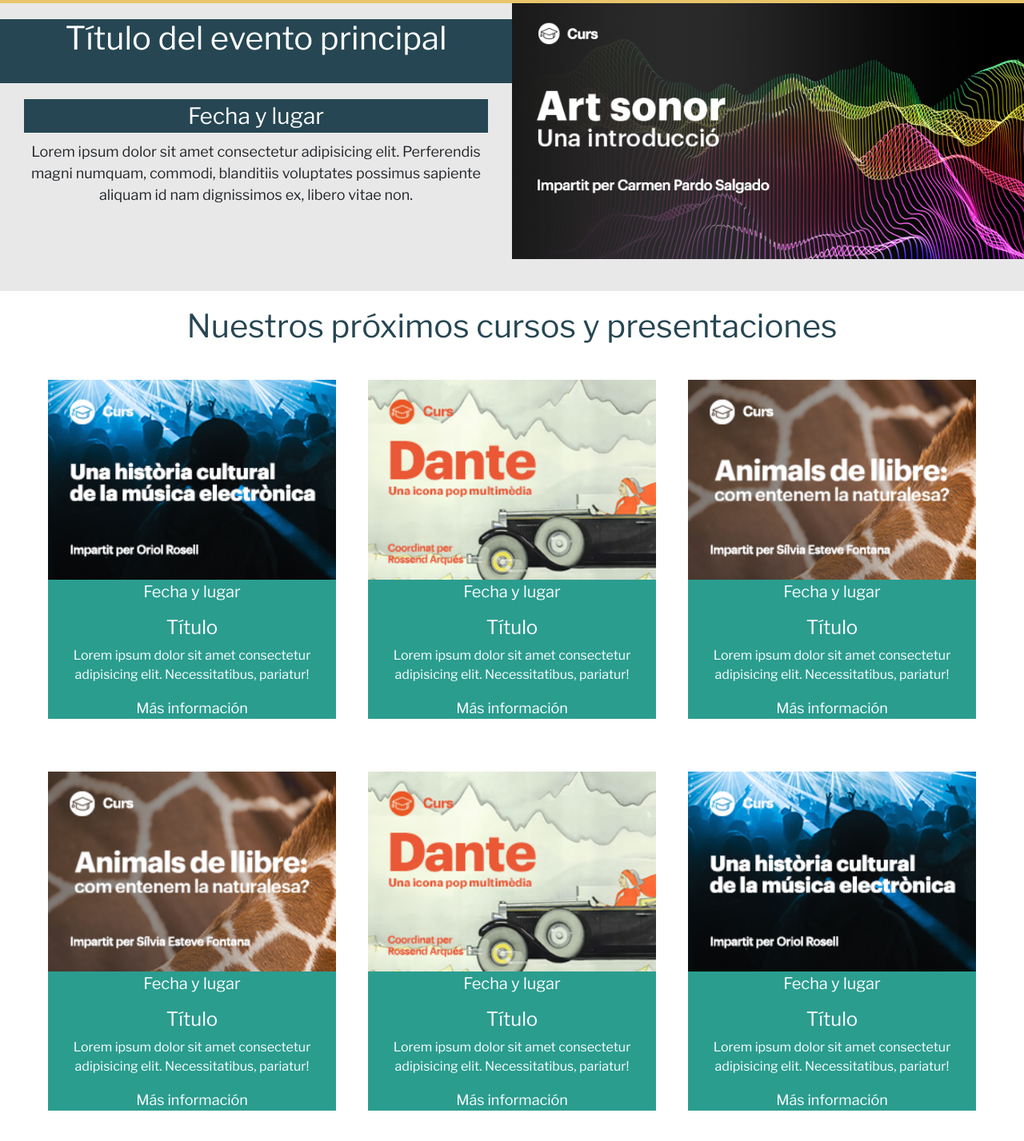
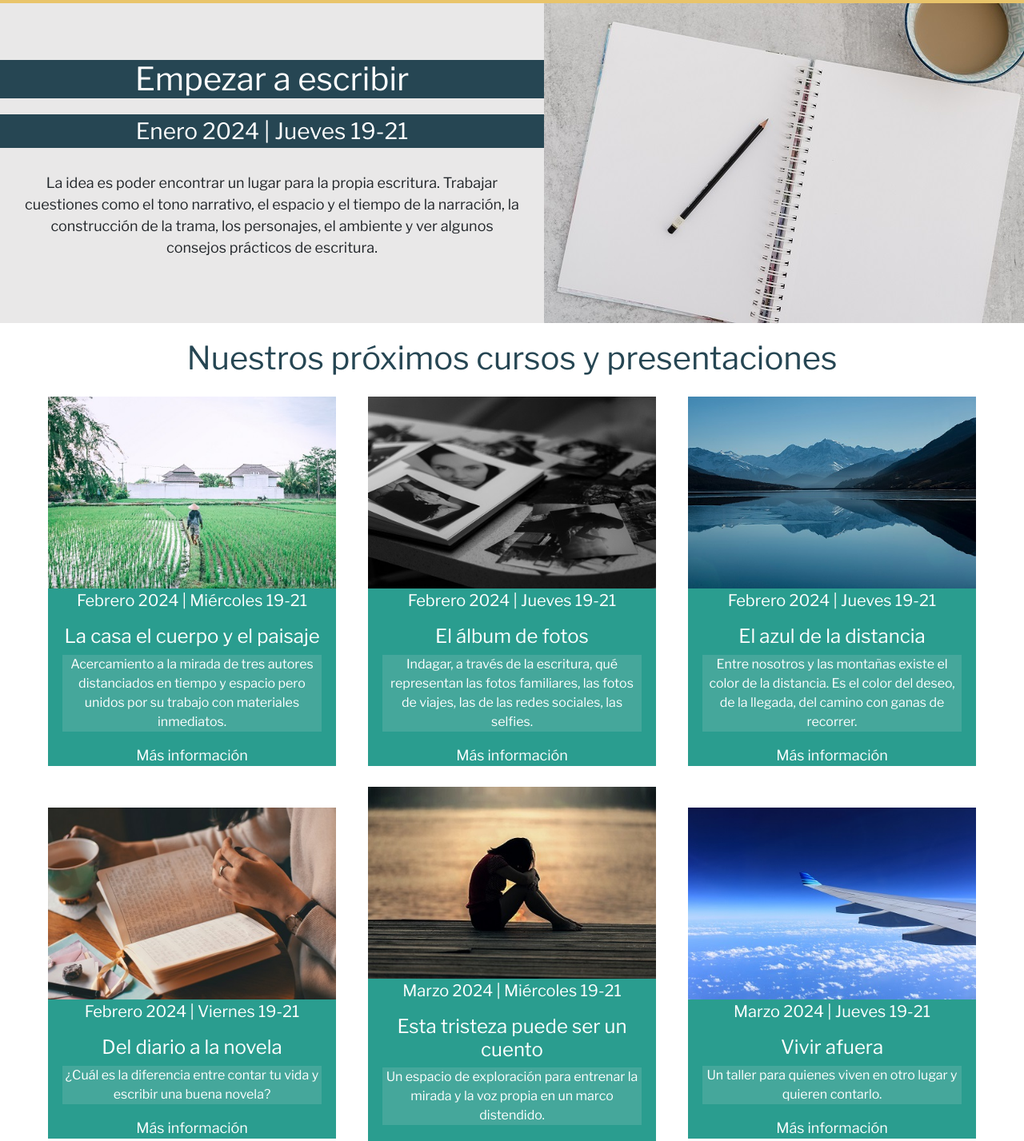
Before and after one commit to smelitsko/PF-Melitsko, a website: page pages/agenda.html in a window 1280 px wide. Shown: the part 67-1494 px from the top of the page at 80% size. Drawn offline with nearby package versions, Linux system fonts and the light colour scheme; a web font is replaced by a local one.

Commit message:
cambio tarjetas en agenda

```diff
--- a/pages/agenda.html
+++ b/pages/agenda.html
@@ -84,155 +84,110 @@
     </header>
     <main>
       <section class="agenda-hero">
-        <div>
-          <h1>Título del evento principal</h1>
-          <p class="fecha-y-lugar">Fecha y lugar</p>
+        <div class="agenda-hero-texto">
+          <h1>Empezar a escribir</h1>
+          <p class="fecha-y-lugar">Enero 2024 | Jueves 19-21</p>
           <p>
-            Lorem ipsum dolor sit amet consectetur adipisicing elit. Perferendis
-            magni numquam, commodi, blanditiis voluptates possimus sapiente
-            aliquam id nam dignissimos ex, libero vitae non.
+            La idea es poder encontrar un lugar para la propia escritura.
+            Trabajar cuestiones como el tono narrativo, el espacio y el tiempo
+            de la narración, la construcción de la trama, los personajes, el
+            ambiente y ver algunos consejos prácticos de escritura.
           </p>
         </div>
-        <div>
-          <img
-            src="../img/agenda-hero.png"
-            alt="Curso Una introducción al arte sonoro"
-          />
-        </div>
+        <img src="../img/agenda-1.jpg" alt="Foto de diario y lapicera" />
       </section>
-      <h2>Nuestros próximos cursos y presentaciones</h2>
+      <h2 class="agenda-h2">Nuestros próximos cursos y presentaciones</h2>
       <section class="agenda-galeria-contenedor">
         <div class="agenda-galeria-contenedor-item">
           <img
-            src="../img/banner-1.png"
-            alt="Curso una historia cultural de la música electrónica"
+            src="../img/agenda-2.jpg"
+            alt="Paisaje con casas de fondo y campesino caminando"
           />
           <div class="agenda-galeria-contenedor-item-texto">
-            <p class="fecha-y-lugar-galeria">Fecha y lugar</p>
-            <h3>Título</h3>
-            <p>
-              Lorem ipsum dolor sit amet consectetur adipisicing elit.
-              Necessitatibus, pariatur!
+            <p class="fecha-y-lugar-galeria">Febrero 2024 | Miércoles 19-21</p>
+            <h3>La casa el cuerpo y el paisaje</h3>
+            <p class="descripcion-del-evento">
+              Acercamiento a la mirada de tres autores distanciados en tiempo y
+              espacio pero unidos por su trabajo con materiales inmediatos.
             </p>
             <a href="">Más información </a>
           </div>
         </div>
         <div class="agenda-galeria-contenedor-item">
           <img
-            src="../img/banner-2.png"
-            alt="Curso Dante ícono pop multimedia"
+            src="../img/agenda-3.jpg"
+            alt="Fotos en blanco y negro de album familiar"
           />
           <div class="agenda-galeria-contenedor-item-texto">
-            <p class="fecha-y-lugar-galeria">Fecha y lugar</p>
-            <h3>Título</h3>
-            <p>
-              Lorem ipsum dolor sit amet consectetur adipisicing elit.
-              Necessitatibus, pariatur!
+            <!-- <img src="../img/clock.png" alt="" /> -->
+            <p class="fecha-y-lugar-galeria">Febrero 2024 | Jueves 19-21</p>
+            <h3>El álbum de fotos</h3>
+            <p class="descripcion-del-evento">
+              Indagar, a través de la escritura, qué representan las fotos
+              familiares, las fotos de viajes, las de las redes sociales, las
+              selfies.
+            </p>
+            <a href="">Más información </a>
+          </div>
+        </div>
+
+        <div class="agenda-galeria-contenedor-item">
+          <img
+            src="../img/agenda-4.jpg"
+            alt="Foto de montañas en tonos azules"
+          />
+          <div class="agenda-galeria-contenedor-item-texto">
+            <p class="fecha-y-lugar-galeria">Febrero 2024 | Jueves 19-21</p>
+            <h3>El azul de la distancia</h3>
+            <p class="descripcion-del-evento">
+              Entre nosotros y las montañas existe el color de la distancia. Es
+              el color del deseo, de la llegada, del camino con ganas de
+              recorrer.
+            </p>
+            <a href="">Más información </a>
+          </div>
+        </div>
+
+        <div class="agenda-galeria-contenedor-item">
+          <img
+            src="../img/agenda-5.jpg"
+            alt="mujer leyendo diario escrito a mano"
+          />
+          <div class="agenda-galeria-contenedor-item-texto">
+            <p class="fecha-y-lugar-galeria">Febrero 2024 | Viernes 19-21</p>
+            <h3>Del diario a la novela</h3>
+            <p class="descripcion-del-evento">
+              ¿Cuál es la diferencia entre contar tu vida y escribir una buena
+              novela?
             </p>
             <a href="">Más información </a>
           </div>
         </div>
         <div class="agenda-galeria-contenedor-item">
           <img
-            src="../img/banner-3.png"
-            alt="Curso Animales en libertad y la naturaleza"
+            src="../img/agenda-6.jpg"
+            alt="chica en la playa cabeza sobre rodillas"
           />
           <div class="agenda-galeria-contenedor-item-texto">
-            <p class="fecha-y-lugar-galeria">Fecha y lugar</p>
-            <h3>Título</h3>
-            <p>
-              Lorem ipsum dolor sit amet consectetur adipisicing elit.
-              Necessitatibus, pariatur!
+            <p class="fecha-y-lugar-galeria">Marzo 2024 | Miércoles 19-21</p>
+            <h3>Esta tristeza puede ser un cuento</h3>
+            <p class="descripcion-del-evento">
+              Un espacio de exploración para entrenar la mirada y la voz propia
+              en un marco distendido.
             </p>
             <a href="">Más información </a>
           </div>
         </div>
         <div class="agenda-galeria-contenedor-item">
           <img
-            src="../img/banner-3.png"
-            alt="Curso Animales en libertad y la naturaleza"
+            src="../img/agenda-7.jpg"
+            alt="ala del avion volando con cielo de fondo"
           />
           <div class="agenda-galeria-contenedor-item-texto">
-            <p class="fecha-y-lugar-galeria">Fecha y lugar</p>
-            <h3>Título</h3>
-            <p>
-              Lorem ipsum dolor sit amet consectetur adipisicing elit.
-              Necessitatibus, pariatur!
-            </p>
-            <a href="">Más información </a>
-          </div>
-        </div>
-        <div class="agenda-galeria-contenedor-item">
-          <img
-            src="../img/banner-2.png"
-            alt="Curso Dante ícono pop multimedia"
-          />
-          <div class="agenda-galeria-contenedor-item-texto">
-            <p class="fecha-y-lugar-galeria">Fecha y lugar</p>
-            <h3>Título</h3>
-            <p>
-              Lorem ipsum dolor sit amet consectetur adipisicing elit.
-              Necessitatibus, pariatur!
-            </p>
-            <a href="">Más información </a>
-          </div>
-        </div>
-        <div class="agenda-galeria-contenedor-item">
-          <img
-            src="../img/banner-1.png"
-            alt="Curso una historia cultural de la música electrónica"
-          />
-          <div class="agenda-galeria-contenedor-item-texto">
-            <p class="fecha-y-lugar-galeria">Fecha y lugar</p>
-            <h3>Título</h3>
-            <p>
-              Lorem ipsum dolor sit amet consectetur adipisicing elit.
-              Necessitatibus, pariatur!
-            </p>
-            <a href="">Más información </a>
-          </div>
-        </div>
-        <div class="agenda-galeria-contenedor-item">
-          <img
-            src="../img/banner-1.png"
-            alt="Curso una historia cultural de la música electrónica"
-          />
-          <div class="agenda-galeria-contenedor-item-texto">
-            <p class="fecha-y-lugar-galeria">Fecha y lugar</p>
-            <h3>Título</h3>
-            <p>
-              Lorem ipsum dolor sit amet consectetur adipisicing elit.
-              Necessitatibus, pariatur!
-            </p>
-            <a href="">Más información </a>
-          </div>
-        </div>
-        <div class="agenda-galeria-contenedor-item">
-          <img
-            src="../img/banner-2.png"
-            alt="Curso Dante ícono pop multimedia"
-          />
-          <div class="agenda-galeria-contenedor-item-texto">
-            <h3>Título</h3>
-            <p class="fecha-y-lugar-galeria">Fecha y lugar</p>
-            <p>
-              Lorem ipsum dolor sit amet consectetur adipisicing elit.
-              Necessitatibus, pariatur!
-            </p>
-            <a href="">Más información </a>
-          </div>
-        </div>
-        <div class="agenda-galeria-contenedor-item">
-          <img
-            src="../img/banner-3.png"
-            alt="Curso Animales en libertad y la naturaleza"
-          />
-          <div class="agenda-galeria-contenedor-item-texto">
-            <p class="fecha-y-lugar-galeria">Fecha y lugar</p>
-            <h3>Título</h3>
-            <p>
-              Lorem ipsum dolor sit amet consectetur adipisicing elit.
-              Necessitatibus, pariatur!
+            <p class="fecha-y-lugar-galeria">Marzo 2024 | Jueves 19-21</p>
+            <h3>Vivir afuera</h3>
+            <p class="descripcion-del-evento">
+              Un taller para quienes viven en otro lugar y quieren contarlo.
             </p>
             <a href="">Más información </a>
           </div>
--- a/scss/_components/_agenda.scss
+++ b/scss/_components/_agenda.scss
@@ -1,37 +1,37 @@
 .agenda-hero {
-  @include flex(flex, space-around, center, row, wrap);
-  div {
-    background-color: rgb(233, 232, 232);
+  @extend %flex-center;
+  background-color: rgb(233, 232, 232);
+  height: auto;
+
+  .agenda-hero-texto {
     text-align: center;
-    height: 360px;
-    width: 50%;
+
     h1 {
-      height: 80px;
+      margin: 20px auto;
       background-color: $color-agenda;
       color: $color-terciario;
-      margin-top: 20px;
       font-size: nth($font-size, 10);
     }
     .fecha-y-lugar {
+      margin: 20px auto;
       background-color: $color-agenda;
       color: $color-terciario;
-      margin-top: 20px;
       font-size: nth($font-size, 7);
     }
     p {
-      margin: 10px 30px 10px 30px;
+      margin: 30px;
       background-color: rgb(233, 232, 232);
       text-align: center;
       font-size: nth($font-size, 2);
     }
-    img {
-      height: auto;
-      width: 100%;
-    }
+  }
+  img {
+    width: auto;
+    max-width: 60%;
   }
 }
 
-h2 {
+.agenda-h2 {
   text-align: center;
   color: $color-agenda;
   font-size: nth($font-size, 10);
@@ -67,10 +67,12 @@ h2 {
       color: $color-terciario;
       text-align: center;
     }
-    p {
+    .descripcion-del-evento {
       font-size: nth($font-size, 1);
       text-align: center;
       color: $color-terciario;
+      background: rgba(220, 220, 220, 0.15);
+      width: 90%;
     }
     a {
       font-size: nth($font-size, 2);
--- a/scss/_components/_contacto.scss
+++ b/scss/_components/_contacto.scss
@@ -1,6 +1,7 @@
 .suscripcion {
   @extend %flex-center;
   flex-direction: column;
+  text-align: center;
   .formulario-contenedor {
     width: 80%;
     background-color: rgb(235, 230, 230);
@@ -16,7 +17,7 @@
   background-color: #7a0414;
   border: solid #7a0414;
   &:hover {
-    background-color: $color-cuaternario;
-    border: $color-cuaternario;
+    background-color: $color-principal;
+    border: $color-principal;
   }
 }
```
Also changed, not shown: scss/_base/_mediaquery.scss (+16 -26 lines), css/estilos.css, img/agenda-1.jpg (added), img/agenda-2.jpg (added), img/agenda-3.jpg (added), img/agenda-4.jpg (added), img/agenda-5.jpg (added), img/agenda-6.jpg (added), img/agenda-7.jpg (added).
